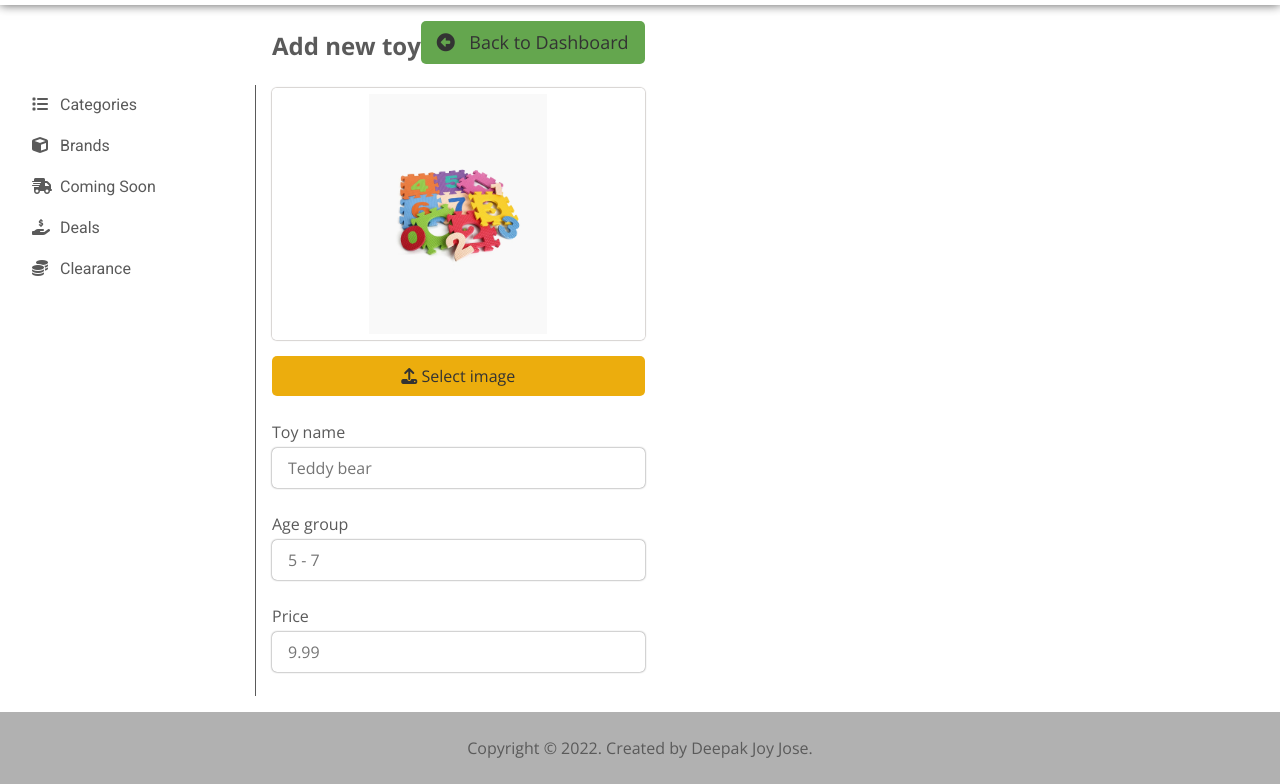
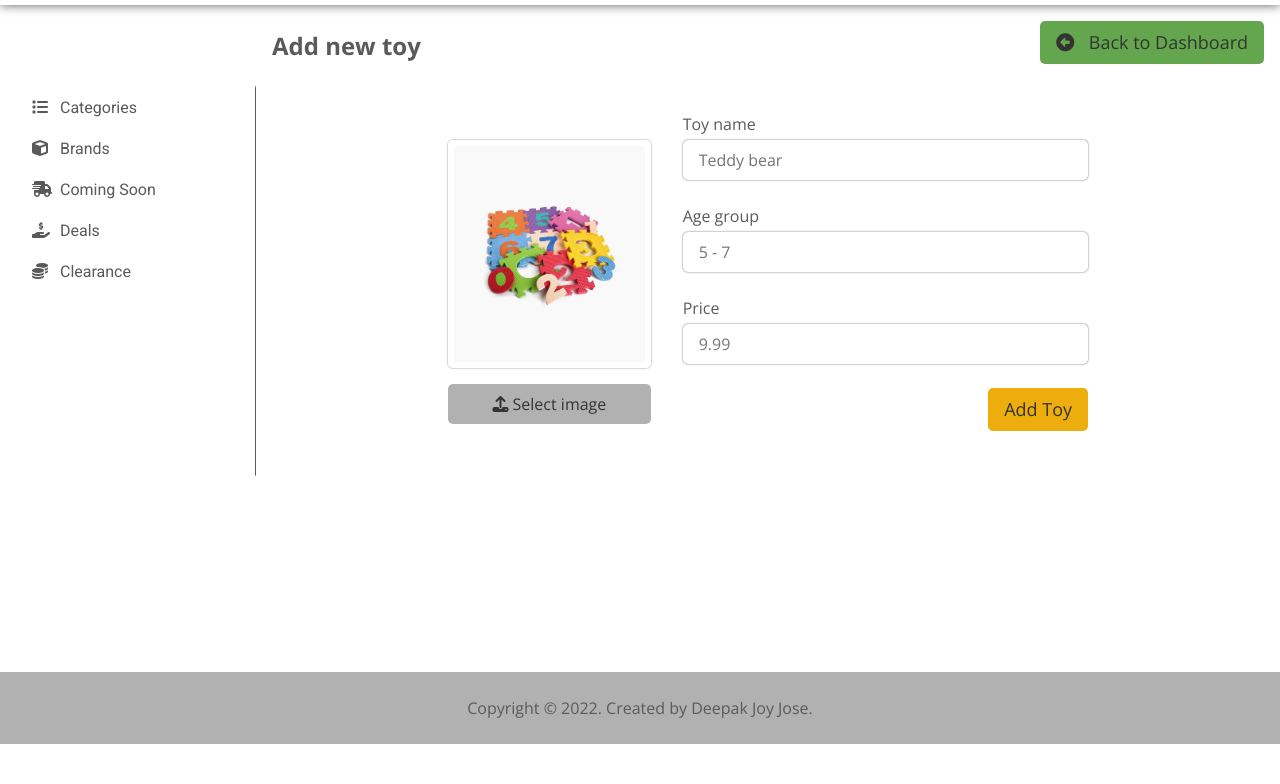
Before and after one commit to deejayjay/dmit2008-assignment01-djoyjose, a website built with Parcel: page src/add.html in a window 1280 px wide. Shown: the part 56-840 px from the top of the page. After the commit the page ends 800 px from the top, so only its background shows below. Built offline with nearby package versions, Linux system fonts and the light colour scheme; some packages are replaced by stand-ins of ours; no server answers.

Commit message:
Adds styles for tablet & desktop layouts of add.html

```diff
--- a/src/add.html
+++ b/src/add.html
@@ -74,7 +74,7 @@
               </ul>
             </nav>
           </div>
-          <div class="main-right">
+          <div class="main-right app-main-right">
             <div class="main-title__wrapper">
               <h2 class="main-title">Add new toy</h2>
               <a href="./index.html" class="btn-add-toy">
@@ -84,7 +84,7 @@
             </div>
             <div class="form-add-toy__container">
               <form id="addToyForm" class="add-new-toy">
-                <div class="form-control">
+                <div class="form-control new-toy-image__wrapper">
                   <div class="toy-image__display">
                     <img src="static/images/toy-1.webp" alt="Image of the new toy" />
                   </div>
@@ -94,17 +94,20 @@
                   </label>
                   <input type="file" id="newToyImage" class="hidden" accept=".jpg, .png, .jpeg, .webp" />
                 </div>
+                <div class="new-toy-info__wrapper">
                   <div class="form-control">
                     <label for="toyName">Toy name</label>
-                  <input type="text" id="toyName" placeholder="Teddy bear" />
+                    <input type="text" id="toyName" placeholder="Teddy bear" required />
                   </div>
                   <div class="form-control">
                     <label for="toyAgeGroup">Age group</label>
-                  <input type="text" id="toyAgeGroup" placeholder="5 - 7" />
+                    <input type="text" id="toyAgeGroup" placeholder="5 - 7" required />
                   </div>
                   <div class="form-control">
                     <label for="toyPrice">Price</label>
-                  <input type="number" id="toyPrice" placeholder="9.99" step="0.01" min="0" />
+                    <input type="number" id="toyPrice" placeholder="9.99" step="0.01" min="0" required />
+                  </div>
+                  <button type="submit" class="btn-add-toy">Add Toy</button>
                 </div>
               </form>
             </div>
--- a/src/js/add.js
+++ b/src/js/add.js
@@ -1,5 +1,11 @@
-import { db, storage } from "./libs/firebase/firebaseConfig";
-import { ref as storageRef, deleteObject } from "firebase/storage";
-import { ref as databaseRef, get, remove } from "firebase/database";
+// import { db, storage } from "./libs/firebase/firebaseConfig";
+// import { ref as storageRef, deleteObject } from "firebase/storage";
+// import { ref as databaseRef, get, remove } from "firebase/database";
 
-console.log(db, storage, storageRef, deleteObject, databaseRef, get, remove);
+// console.log(db, storage, storageRef, deleteObject, databaseRef, get, remove);
+
+document.querySelector(".togglebtn-menu").addEventListener("click", onMenuButtonClick);
+
+function onMenuButtonClick() {
+  document.querySelector(".main-sidebar").classList.toggle("active-sidebar");
+}
--- a/src/scss/_add.scss
+++ b/src/scss/_add.scss
@@ -1,8 +1,15 @@
 @use "./colors" as *;
 
+.main-container__wrapper {
+  .app-main-right {
+    width: 100%;
+  }
+}
+
 .form-add-toy__container {
-  margin-top: 1.5rem;
+  margin: 1.5rem 0;
 
+  .add-new-toy {
     .form-control {
       margin-bottom: 1.5rem;
 
@@ -48,7 +55,7 @@
       }
 
       .toy-image__label {
-      background-color: $gold;
+        background-color: $light-grey;
         padding: 0.5rem;
         border-radius: 5px;
         color: $dark-grey;
@@ -56,8 +63,54 @@
 
         &:hover {
           cursor: pointer;
+          background-color: $lighter-grey;
+        }
+      }
+    }
+  }
+
+  .btn-add-toy {
+    background-color: $gold;
+
+    &:hover {
+      cursor: pointer;
       background-color: $gold-70;
     }
   }
 }
+
+@media only screen and (min-width: 768px) {
+  .form-add-toy__container {
+    margin-top: 3rem;
+    .add-new-toy {
+      display: grid;
+      grid-template-columns: 1fr 2fr;
+      gap: 2rem;
+
+      .form-control {
+        .toy-image__display {
+          img {
+            height: 13.5rem;
+            object-fit: cover;
           }
+        }
+      }
+
+      .new-toy-image__wrapper {
+        margin-top: 1.75rem;
+      }
+
+      .btn-add-toy {
+        margin-left: auto;
+        display: block;
+      }
+    }
+  }
+}
+
+@media only screen and (min-width: 1280px) {
+  .form-add-toy__container {
+    max-width: 40rem;
+    margin: 3rem auto 1.5rem;
+  }
+}
--- a/src/scss/_colors.scss
+++ b/src/scss/_colors.scss
@@ -1,6 +1,7 @@
 $black: #000000;
 $white: #ffffff;
 
+$red: #ff5100;
 $pink: #ff635c;
 $green: #64a64e;
 $green-80: #64a64ecc;
@@ -11,3 +12,4 @@ $dark-grey: #333333;
 $grey: #5a5a5a;
 $light-grey: #b1b1b1;
 $lighter-grey: #d3d3d3;
+$off-white: #ededed;
--- a/src/scss/_global.scss
+++ b/src/scss/_global.scss
@@ -95,6 +95,7 @@ main {
 
 .main-container__wrapper {
   padding: 1rem;
+  background-color: $white;
 }
 
 .main-sidebar {
@@ -109,6 +110,8 @@ main {
   max-height: 0;
   overflow: hidden;
   transition: max-height 0.3s ease-in;
+  border-top: 3px solid $white;
+  border-bottom: 1px solid $white;
 
   i {
     width: 1.5rem;
@@ -144,8 +147,7 @@ main {
 }
 
 .active-sidebar {
-  border-top: 3px solid $gold;
-  border-bottom: 1px solid $gold;
+  border-color: $gold;
   max-height: 100vh;
   z-index: 99;
 }
```
Also changed, not shown: src/css/styles.css, src/css/styles.min.css, 2 other files. Lines whose indentation alone changed are shown as unchanged.
